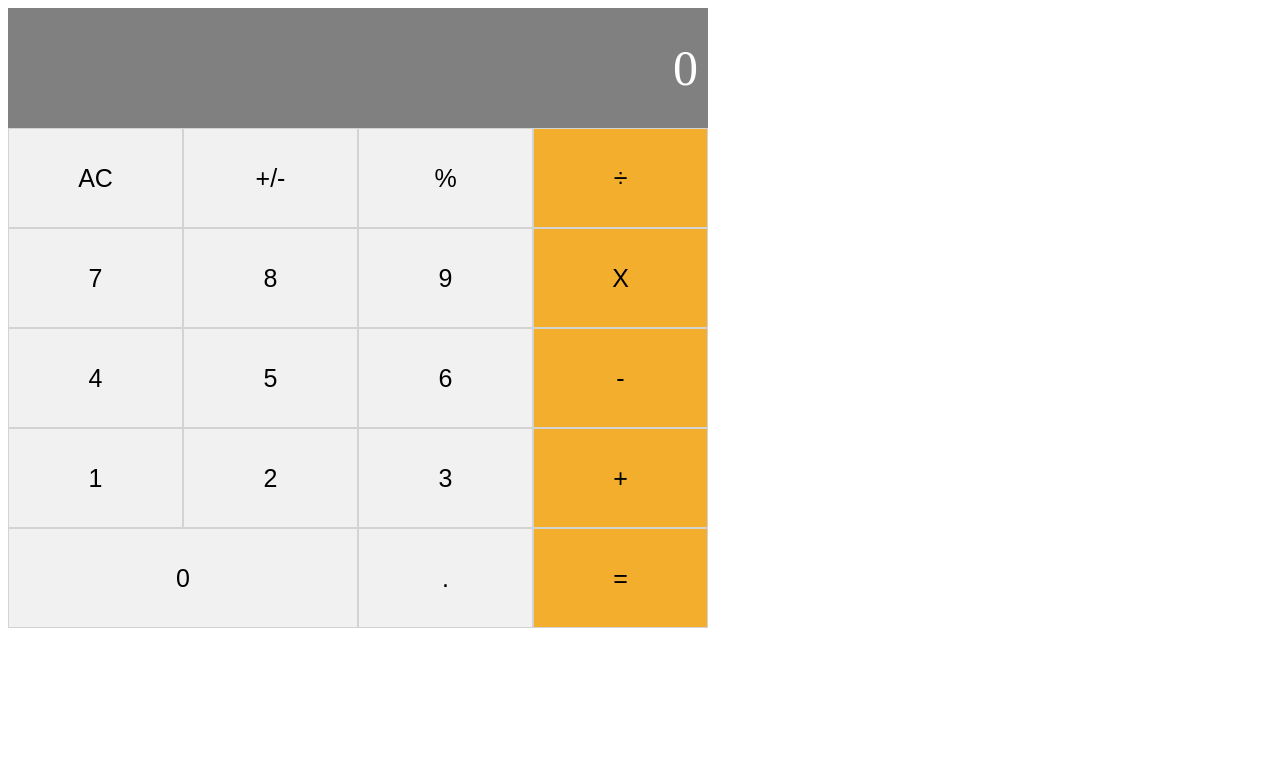
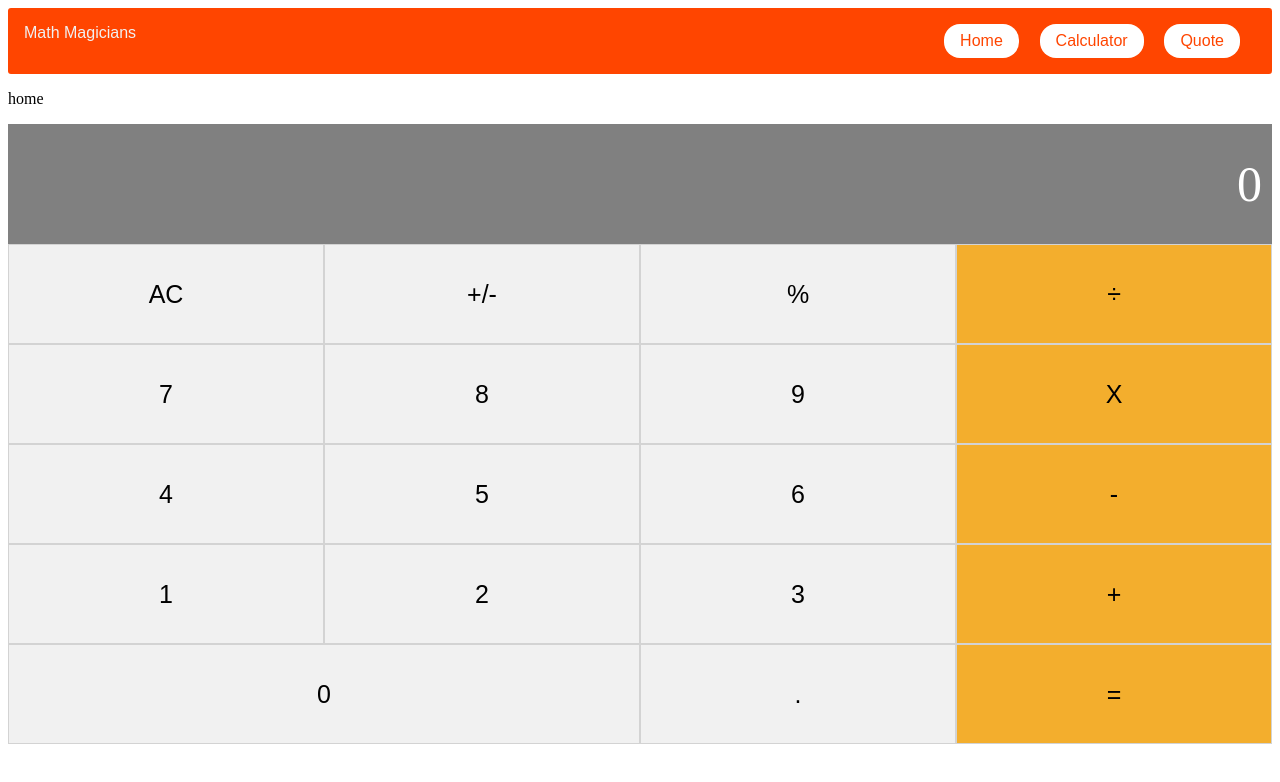
Before and after one commit to uimarshall/math-magicians, a React (Create React App) app: page / in a window 1280 px wide. Shown: the top 782 px of the page. Built offline with nearby package versions, Linux system fonts and the light colour scheme.

Commit message:
Add Navbar

```diff
--- a/package.json
+++ b/package.json
@@ -10,6 +10,7 @@
 		"prop-types": "^15.7.2",
 		"react": "^17.0.1",
 		"react-dom": "^17.0.1",
+		"react-router-dom": "^5.2.0",
 		"react-scripts": "4.0.2",
 		"web-vitals": "^1.1.0"
 	},
--- a/src/App.css
+++ b/src/App.css
@@ -1,5 +1,6 @@
 .App {
-  width: 700px;
+  /* width: 700px; */
+  width: 100%;
   display: flex;
   flex-direction: column;
 }
--- a/src/components/App.js
+++ b/src/components/App.js
@@ -1,9 +1,12 @@
 /* eslint-disable no-unused-vars */
 import React, { useState } from 'react';
 import '../App.css';
+import { BrowserRouter as Router, Route, Switch } from 'react-router-dom';
 import calculator from '../logic/calculate';
 import ButtonPanel from './ButtonPanel';
 import Display from './Display';
+import Navbar from './Navbar';
+import Home from './Home';
 
 // class App extends Component {
 //   constructor(props) {
@@ -57,6 +60,21 @@ const App = () => {
   };
   return (
     <div className="App">
+      <Router>
+        <div className="App">
+          <Navbar />
+          <div className="content">
+
+            <Switch>
+              <Route exact path="/">
+                <Home />
+              </Route>
+
+            </Switch>
+          </div>
+
+        </div>
+      </Router>
 
       <Display result={showResult(state)} />
       <ButtonPanel clickHandler={handleClick} />
--- /dev/null
+++ b/src/components/Home.js
@@ -0,0 +1,9 @@
+import React from 'react';
+
+const Home = () => (
+  <div>
+    <p>home</p>
+  </div>
+);
+
+export default Home;
--- /dev/null
+++ b/src/components/Navbar.js
@@ -0,0 +1,20 @@
+import React from 'react';
+import { NavLink } from 'react-router-dom';
+
+const Navbar = () => (
+  <div>
+    <nav className="main-nav">
+      <ul>
+        <li><NavLink to="/" id="logo">Math Magicians</NavLink></li>
+      </ul>
+      <ul className="nav-links">
+        <li><NavLink to="/">Home</NavLink></li>
+        <li><NavLink to="/calculator">Calculator</NavLink></li>
+        <li><NavLink to="/quote">Quote</NavLink></li>
+      </ul>
+    </nav>
+
+  </div>
+);
+
+export default Navbar;
--- a/src/index.css
+++ b/src/index.css
@@ -1,3 +1,4 @@
+
 button {
   width: 100%;
   color: black;
@@ -51,3 +52,60 @@ button:hover {
   font-size: 50px;
   font-weight: 400;
 }
+
+/* Navbar */
+
+#logo{
+  color: #f1f1f1;
+  padding: auto 1em;
+}
+
+.main-nav {
+  display: flex;
+  background: orangered;
+  color: white;
+  border-radius: 3px;
+  padding: 1em;
+  font-family: sans-serif;
+}
+
+.main-nav > ul {
+  list-style-type: none;
+  padding: 0;
+  margin: 0;
+  display: flex;
+  flex: 3;
+}
+
+.main-nav li {
+  margin-right: 1em;
+}
+.main-nav a {
+  text-decoration: none;
+  color: #ff4500;
+
+}
+
+.main-nav > .nav-links {
+  display: flex;
+  justify-content: flex-end;
+  flex: 1;
+}
+.nav-links li{
+  background: white;
+  border: 0;
+  border-radius: 1em;
+  padding: 0.5em 1em;
+  margin-left: 0.3em;
+}
+
+@media screen and (max-width: 575px) {
+  .main-nav {
+    flex-direction: column;
+  }
+
+  .main-nav ul {
+    flex-direction: row; /* Change this to 'column' to stack the links */
+    margin-bottom: 1em;
+  }
+}
```
Also changed, not shown: 1 other file (tests, documents, lock files or other folders).
